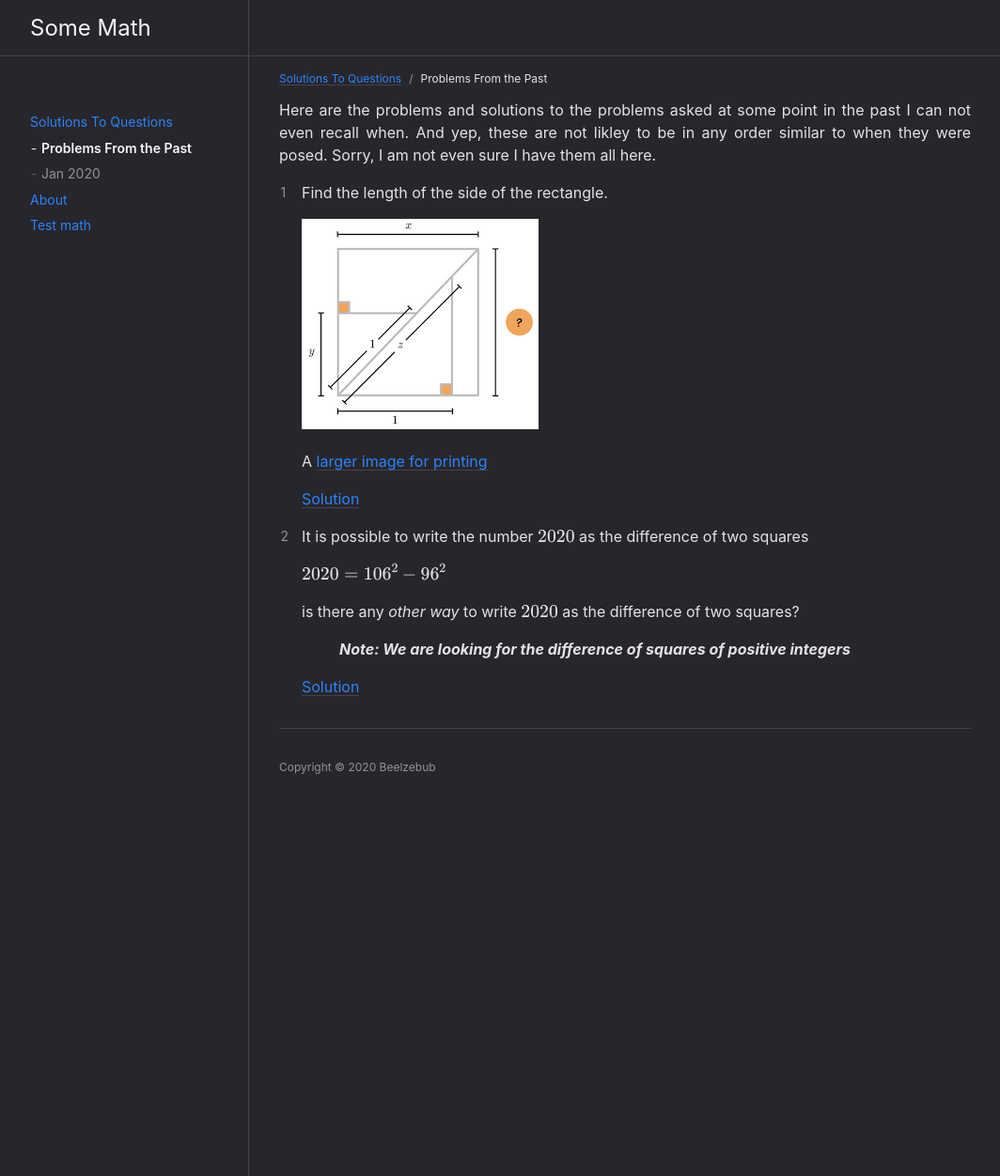
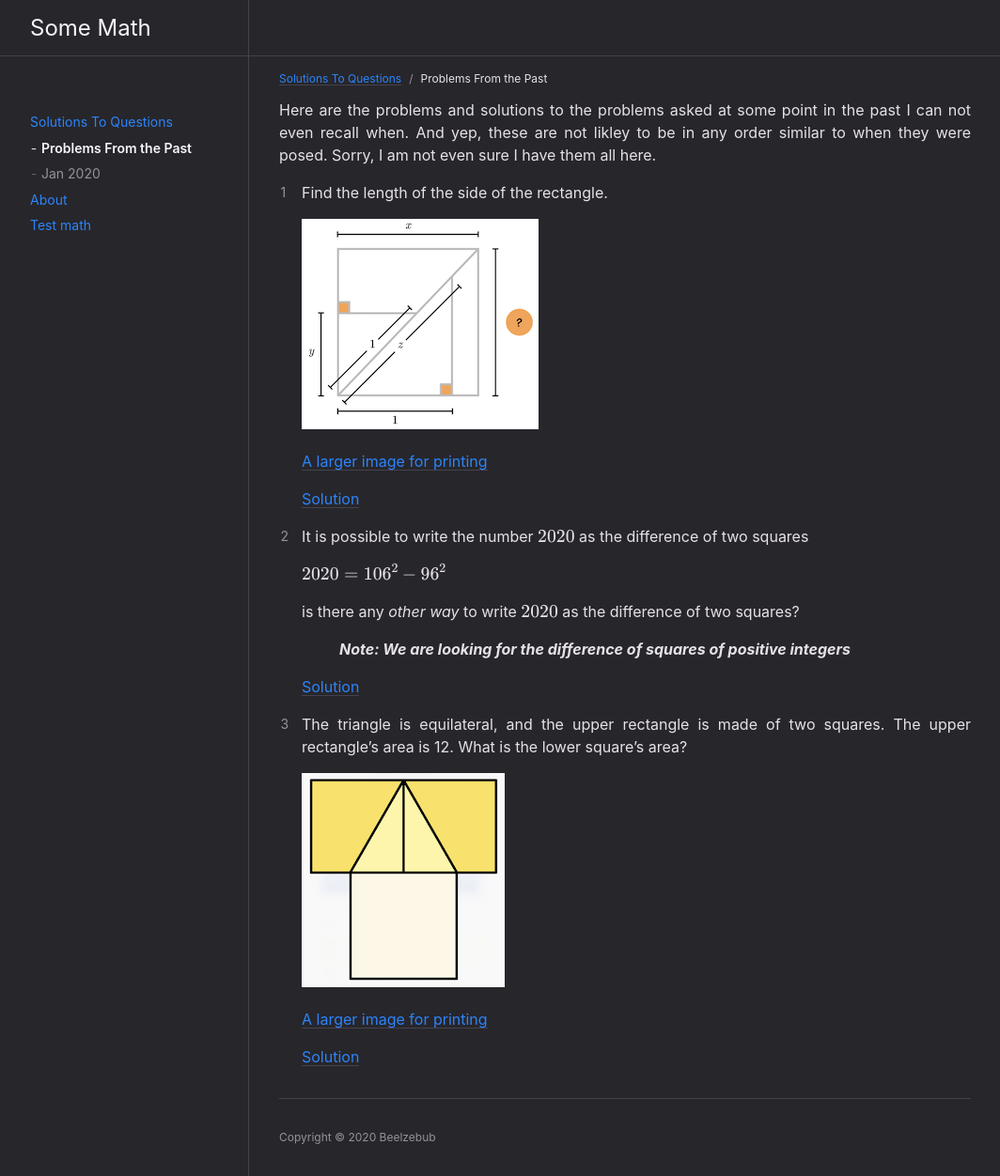
Before and after one commit to oldgooseberry/oldgooseberry.github.io, a Jekyll site: the page built from solns/old/index.md, in a window 1280 px wide. Shown: the whole page at 94% size, without its empty margins (107-1171 px from the left). Built offline with Jekyll 4.4.1, drawn with Linux system fonts in a browser that asks for light colours; formulas are drawn with MathJax 3.

Commit message:
Added old problem #3 and its solution

```diff
--- a/solns/old/index.md
+++ b/solns/old/index.md
@@ -15,7 +15,7 @@ Here are the problems and solutions to the problems asked at some point in the p
 
    ![](/img/older/square_1.png)
 
-   A [larger image for printing](/img/older/square_1.jpeg)
+   [A larger image for printing](/img/older/square_1.jpeg)
 
    [Solution](old1)
 
@@ -28,3 +28,11 @@ Here are the problems and solutions to the problems asked at some point in the p
    > ***Note: We are looking for the difference of squares of positive integers***
 
    [Solution](old2)
+
+3. The triangle is equilateral, and the upper rectangle is made of two squares. The upper rectangle's area is 12. What is the lower square's area?
+
+   ![](/img/older/square_2.png)
+
+   [A larger image for printing](/img/older/square_2.jpeg)
+
+   [Solution](old3)
```
Also changed, not shown: solns/old/old3.md (added, +57 -0 lines), img/older/square_2.jpeg (added), img/older/square_2.png (added), img/older/square_2_soln.jpeg (added), img/older/square_2_soln.png (added).
